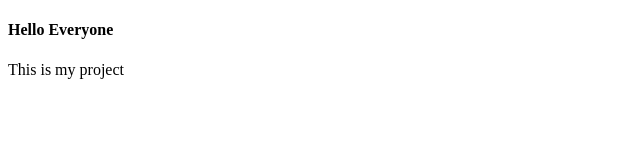
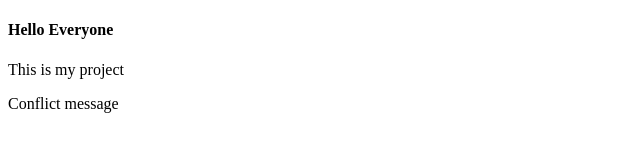
Before and after one commit to ajaykumar-collab/test, a plain HTML site: page index.html in a window 1280 px wide. Shown: the whole page, without its empty margins (0-640 px from the left). Drawn offline with Linux system fonts and the light colour scheme.

Commit message:
add p tag

```diff
--- a/index.html
+++ b/index.html
@@ -8,5 +8,6 @@
 <body>
     <h4>Hello Everyone</h4>
     <p>This is my project</p>
+    <p>Conflict message</p>
 </body>
 </html>
```
